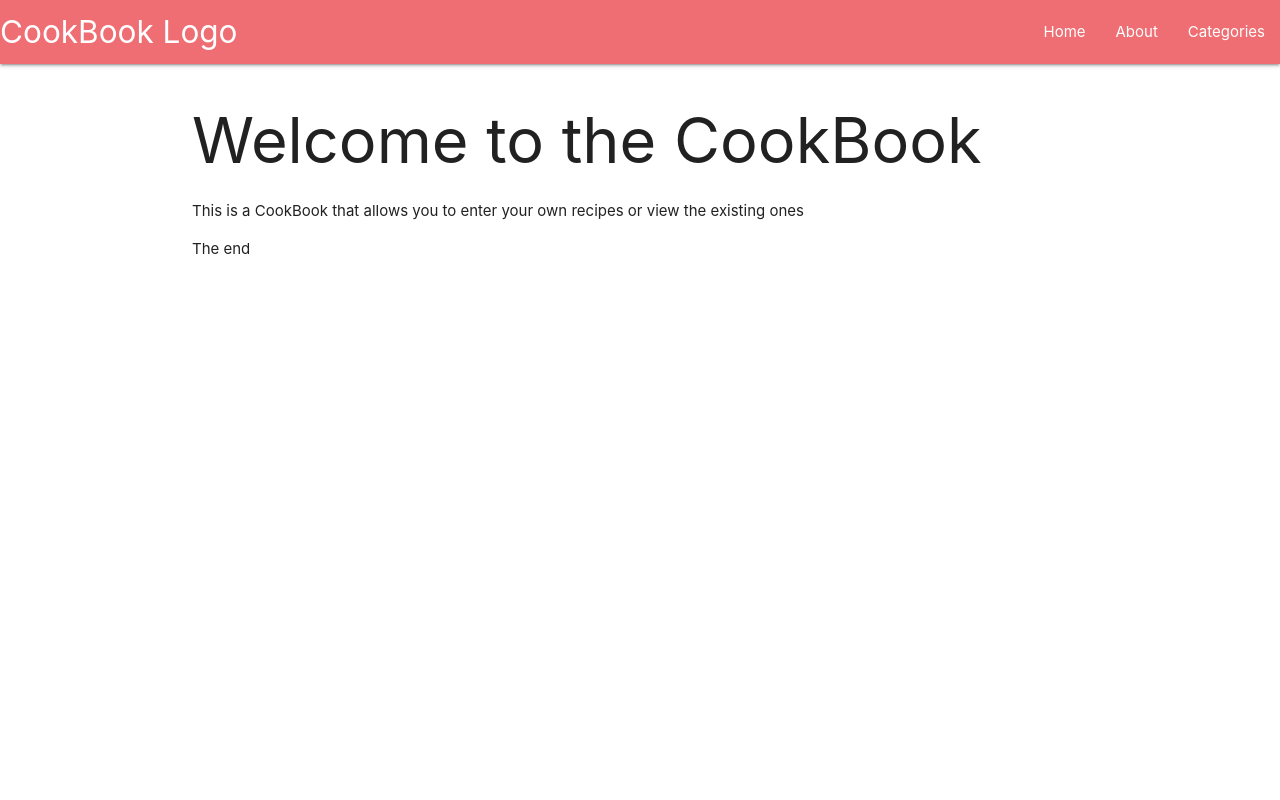
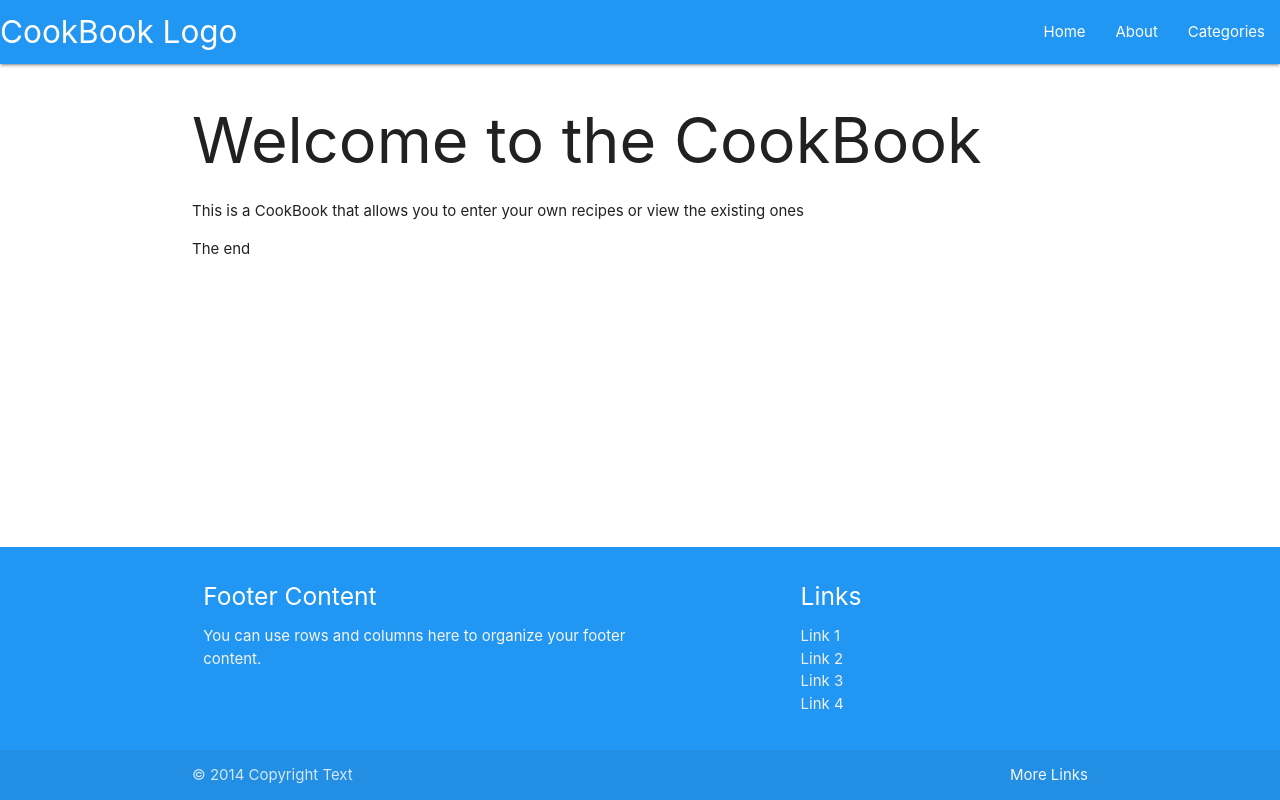
Before and after one commit to darrenmessenger/cookbook, a Flask app: page / in a window 1280 px wide. Run offline with Flask 2, Linux system fonts and the light colour scheme; data that the repository does not hold is empty; some libraries are stand-ins or nearby versions.

Commit message:
Added a footer template

```diff
--- a/static/css/style.css
+++ b/static/css/style.css
@@ -0,0 +1,9 @@
+ body {
+    display: flex;
+    min-height: 100vh;
+    flex-direction: column;
+  }
+
+  main {
+    flex: 1 0 auto;
+  }
--- a/templates/base.html
+++ b/templates/base.html
@@ -10,13 +10,17 @@
     <link href="https://fonts.googleapis.com/icon?family=Material+Icons" rel="stylesheet">
     <link rel="stylesheet" href="https://cdnjs.cloudflare.com/ajax/libs/materialize/1.0.0/css/materialize.min.css">
     <link rel="stylesheet" href="{{url_for('static', filename='css/style.css')}}" type="text/css" />
+
 </head>
 
 <body>
     {% include 'includes/_navbar.html' %}
-    <div class="container">
-        {% block content %} {% endblock %}
-    </div>
+    <main>
+        <div class="container">
+            {% block content %} {% endblock %}
+        </div>
+    </main>
+    {% include 'includes/_footer.html' %}
     <script src="https://cdnjs.cloudflare.com/ajax/libs/jquery/3.3.1/jquery.min.js"></script>
     <script src="https://cdnjs.cloudflare.com/ajax/libs/materialize/1.0.0/js/materialize.min.js"></script>
     <script type="text/javascript">
--- /dev/null
+++ b/templates/includes/_footer.html
@@ -0,0 +1,25 @@
+<footer class="page-footer blue">
+          <div class="container">
+            <div class="row">
+              <div class="col l6 s12">
+                <h5 class="white-text">Footer Content</h5>
+                <p class="grey-text text-lighten-4">You can use rows and columns here to organize your footer content.</p>
+              </div>
+              <div class="col l4 offset-l2 s12">
+                <h5 class="white-text">Links</h5>
+                <ul>
+                  <li><a class="grey-text text-lighten-3" href="#!">Link 1</a></li>
+                  <li><a class="grey-text text-lighten-3" href="#!">Link 2</a></li>
+                  <li><a class="grey-text text-lighten-3" href="#!">Link 3</a></li>
+                  <li><a class="grey-text text-lighten-3" href="#!">Link 4</a></li>
+                </ul>
+              </div>
+            </div>
+          </div>
+          <div class="footer-copyright">
+            <div class="container">
+            © 2014 Copyright Text
+            <a class="grey-text text-lighten-4 right" href="#!">More Links</a>
+            </div>
+          </div>
+        </footer>
--- a/templates/includes/_navbar.html
+++ b/templates/includes/_navbar.html
@@ -1,5 +1,5 @@
 <header>
-    <nav>
+    <nav class="blue">
     <div class="nav-wrapper">
       <a href="{{url_for('index')}}" class="brand-logo">CookBook Logo</a>
       <a href="#" data-target="mobile-demo" class="sidenav-trigger"><i class="material-icons">menu</i></a>
```
Also changed, not shown: favicon.png (added), static/images/favicon.png.
